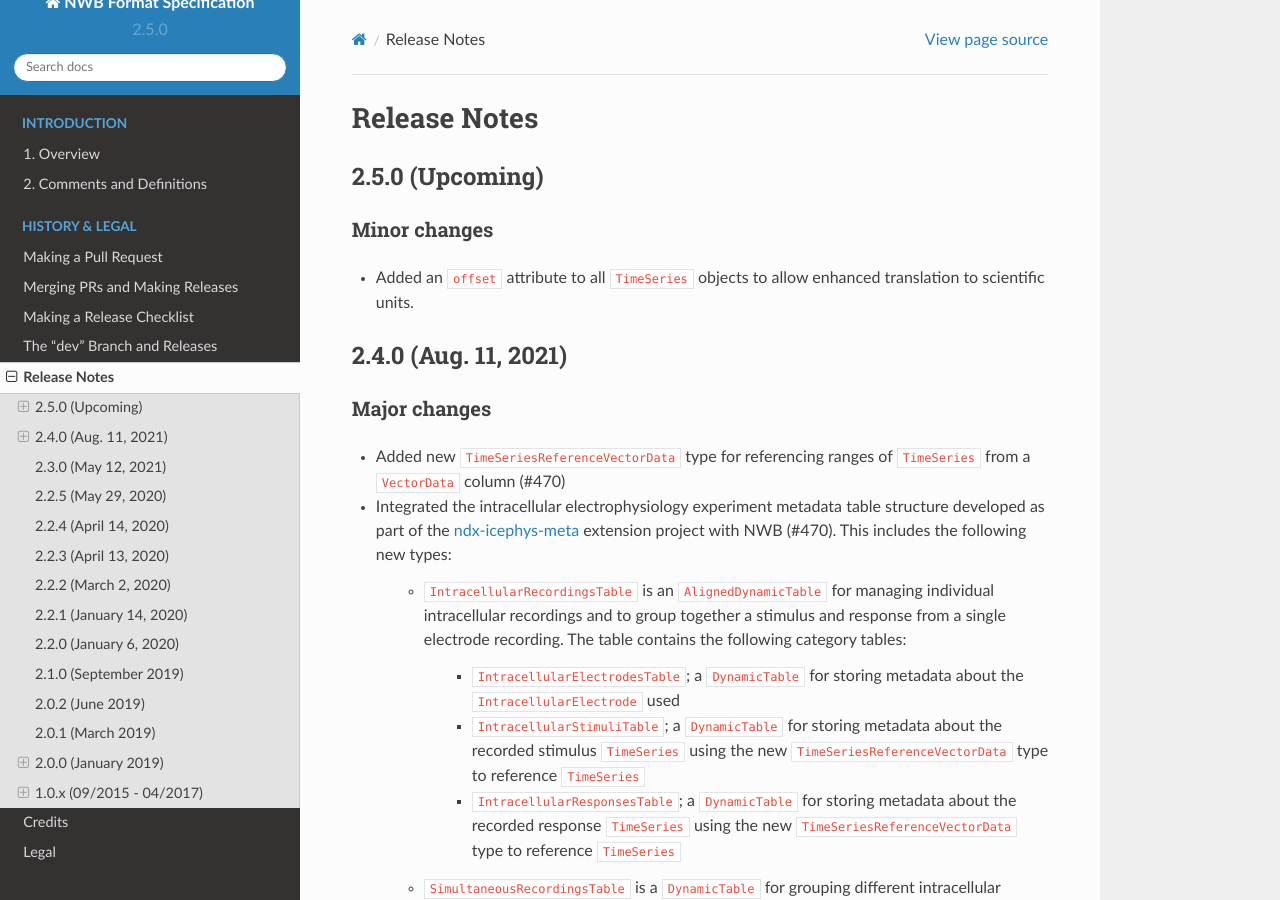
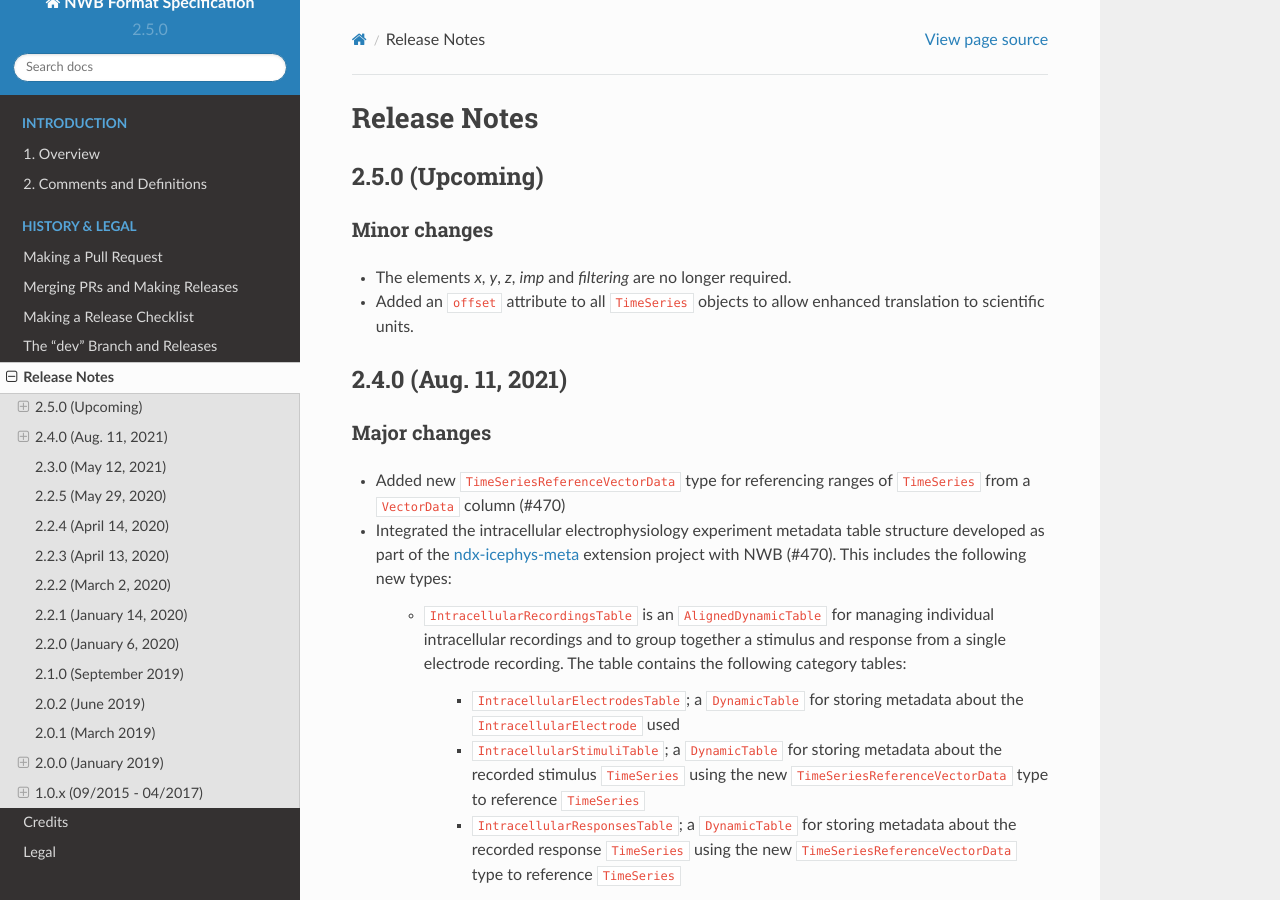
Before and after one commit to NeurodataWithoutBorders/nwb-schema, a Sphinx documentation site: the page built from docs/format/source/format_release_notes.rst, in a window 1280 px wide and 900 px high. Built offline with Sphinx 7.4.7 and the Read the Docs theme 2.0.0, drawn with Linux system fonts in a browser that asks for light colours.

Commit message:
modified the released notes

```diff
--- a/docs/format/source/format_release_notes.rst
+++ b/docs/format/source/format_release_notes.rst
@@ -8,6 +8,7 @@ Release Notes
 
 Minor changes
 ^^^^^^^^^^^^^
+- The elements `x`, `y`, `z`, `imp` and `filtering` are no longer required.
 - Added an ``offset`` attribute to all ``TimeSeries`` objects to allow enhanced translation to scientific units.
 
 
```
